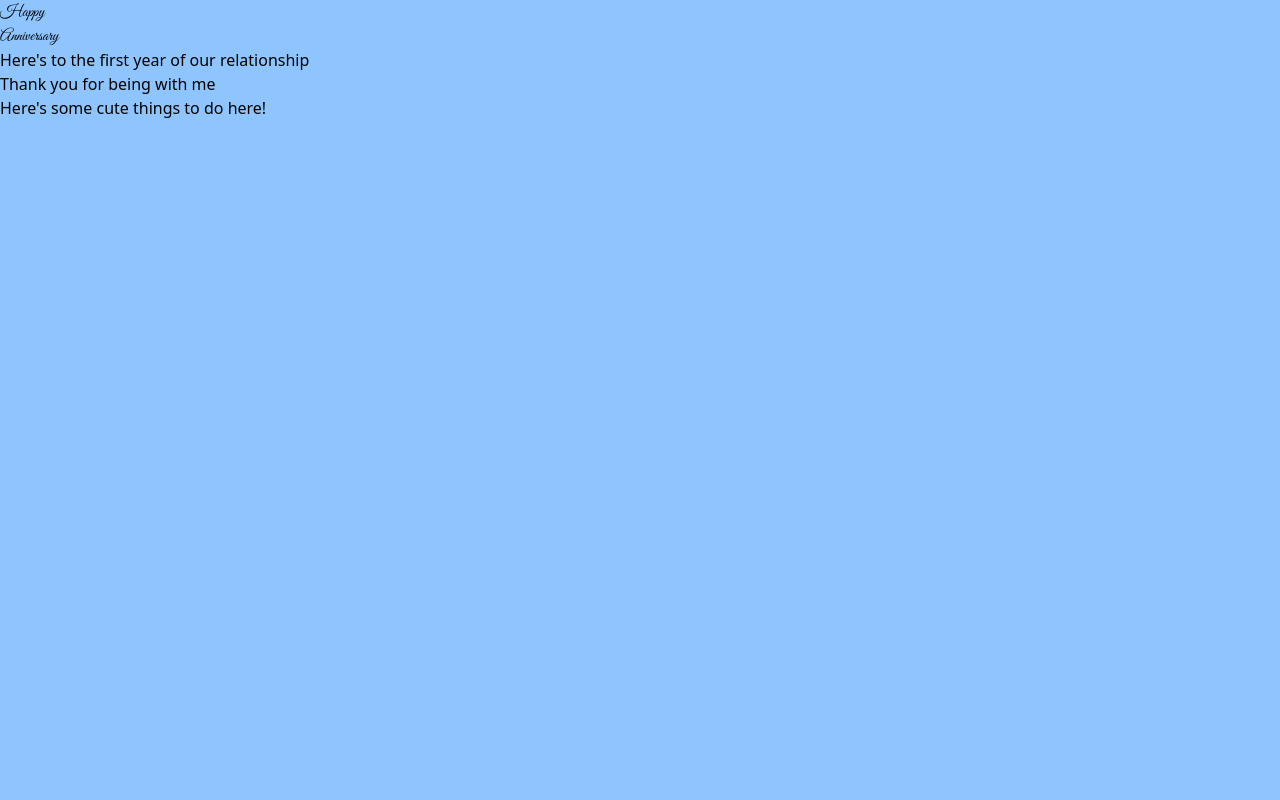
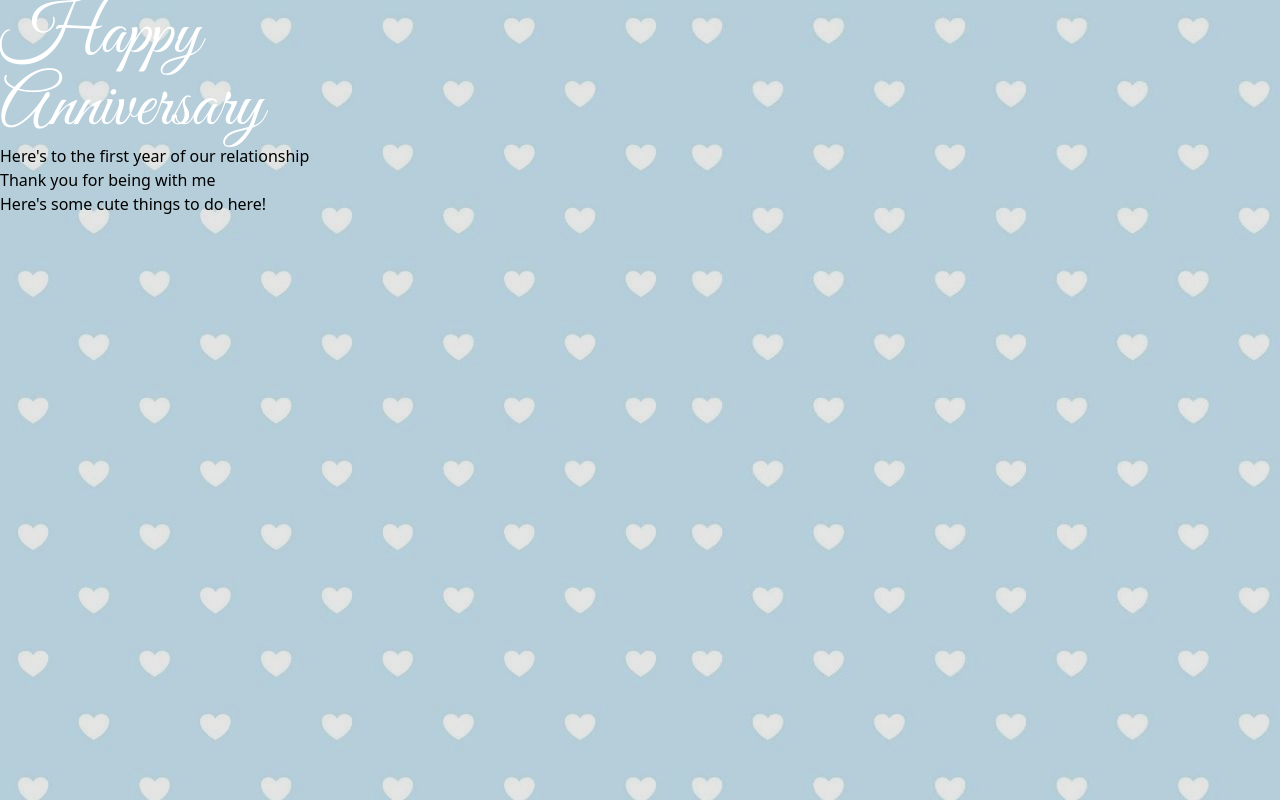
Before and after one commit to femnixx/anniversary, a React (Vite) app: page / in a window 1280 px wide. Built offline with nearby package versions, Linux system fonts and the light colour scheme.

Commit message:
trying to figure out what works

```diff
--- a/src/App.tsx
+++ b/src/App.tsx
@@ -7,20 +7,24 @@ import background from "./assets/background.jpg"
 function App() {
   return (
     <>
-     <div className='relative w-full h-screen bg-blue-300'>
-        <p className='font-greatvibes'>Happy <br /> Anniversary</p>
+     <div className='relative w-full h-screen background-cover background-center bg-[url(./assets/bluebackground.jpg)]'>
+       {/* background opacity */}
+       <div className='bg-black w-full h-full opacity-10 z-0 absolute'></div>
+        {/* content */}
+        <div className='relative z-20'>
+          <p className='font-greatvibes text-7xl text-white'>Happy <br /> Anniversary</p>
           <p>Here's to the first year of our relationship</p>
           {/* decoration like clouds */}
           <div></div>
           {/* timeline of us */}
           <div>
-
           </div>
           {/* favorite pictures */}
           <div></div>
           {/* cinnamoroll pop up */}
           <p>Thank you for being with me</p>
           <p>Here's some cute things to do here!</p>
+        </div>
 
      </div>
     </>
```
Also changed, not shown: src/assets/bluebackground.jpg (added). Lines whose indentation alone changed are shown as unchanged.
